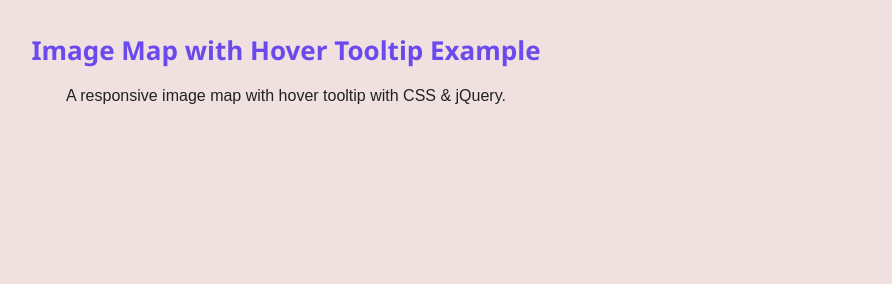
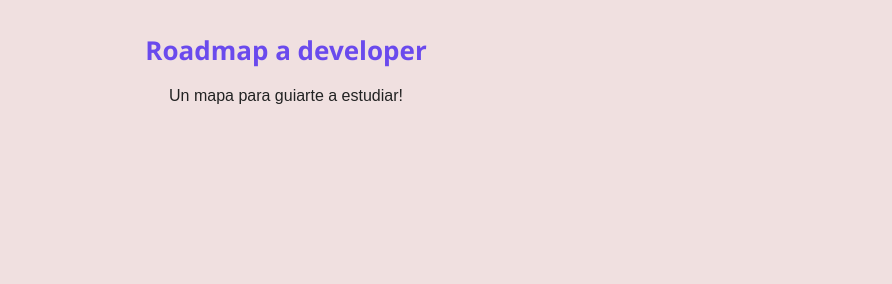
Before and after one commit to dgc1899/proyecto-investigacion, a plain HTML site: page index.html in a window 1280 px wide. Shown: the top 284 px of the page, without its empty margins (354-1246 px from the left). Drawn offline with nearby package versions, Linux system fonts and the light colour scheme.

Commit message:
Update index.html

```diff
--- a/index.html
+++ b/index.html
@@ -8,7 +8,7 @@
     <meta name="author" content="Codeconvey" />
 
     <!-- Style CSS -->
-    <link rel="stylesheet" href="./proyecto-investigacion/css/style.css">
+    <link rel="stylesheet" href="css/style.css"/>
 
     <!--Only for demo purpose - no need to add.-->
     <link rel="stylesheet" type="text/css" href="./proyecto-investigacion/css/demo.css" />
@@ -20,8 +20,8 @@
     <div class="rt-container">
     	<div class="col-rt-12">
         	<div class="rt-heading">
-            	<h1>Image Map with Hover Tooltip Example</h1>
-                <p>A responsive image map with hover tooltip with CSS &amp; jQuery.</p>
+            	<h1>Roadmap a developer</h1>
+                <p>Un mapa para guiarte a estudiar!</p>
             </div>
         </div>
     </div>
```
